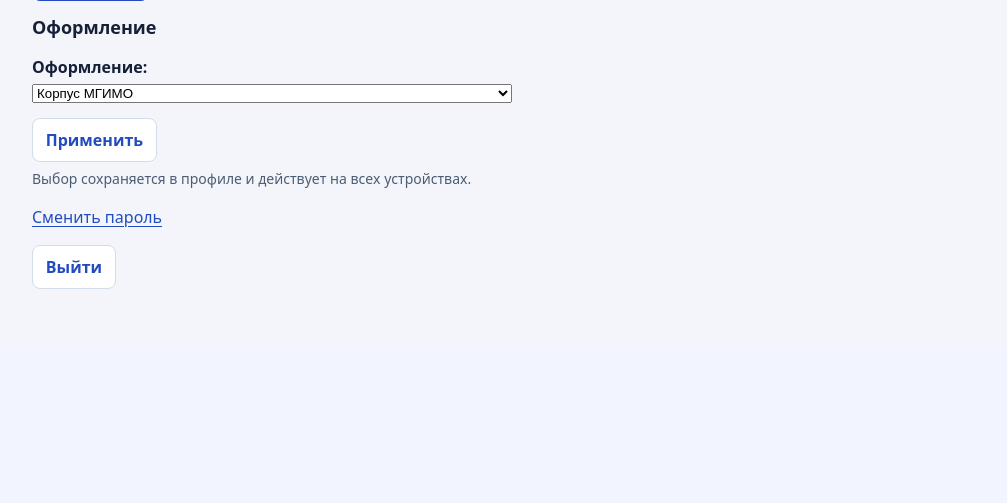
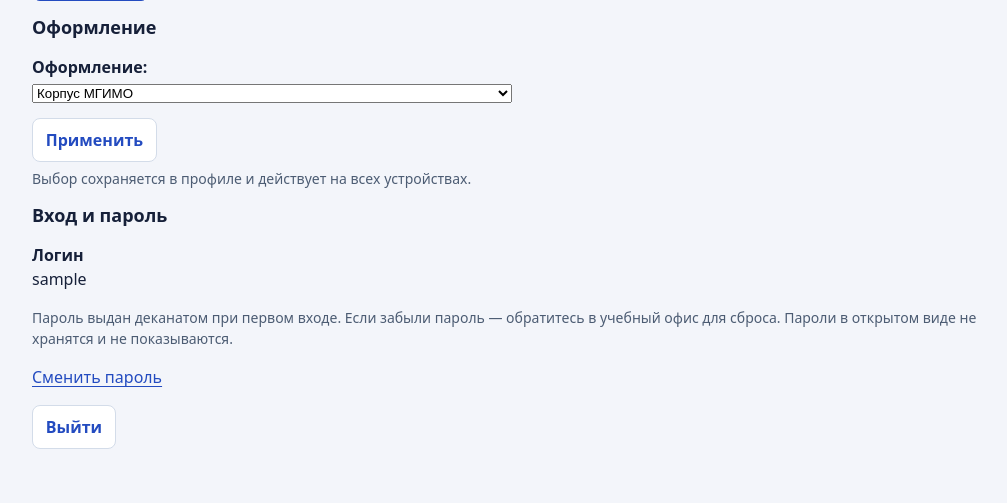
Before and after one commit to Edge0fSanity/mgimo-new-decanait, a Django app: page /profile/ in a window 1280 px wide. Shown: the part 910-1413 px from the top of the page, without its empty margins (104-1111 px from the left). Before the commit the page ends 1199 px from the top, so only its background shows below. Run offline with Django 5.2, Linux system fonts and the light colour scheme; a user stored in the database is signed in; tables that the repository leaves empty hold one stand-in row (values such as "Sample post").

Commit message:
Профиль: раздел «Вход и пароль» — логин, смена пароля, процедура восстановления (ревью п.6, T41)

```diff
--- a/templates/accounts/profile.html
+++ b/templates/accounts/profile.html
@@ -34,6 +34,12 @@
   <button type="submit" name="save_theme" value="1" class="button secondary">Применить</button>
 </form>
 <p class="hint">Выбор сохраняется в профиле и действует на всех устройствах.</p>
+<h2>Вход и пароль</h2>
+<dl class="profile">
+  <dt>Логин</dt><dd>{{ request.user.username }}</dd>
+</dl>
+<p class="hint">Пароль выдан деканатом при первом входе. Если забыли пароль — обратитесь в учебный офис для сброса.
+Пароли в открытом виде не хранятся и не показываются.</p>
 <p><a href="{% url 'password_change' %}">Сменить пароль</a></p>
 <form method="post" action="{% url 'logout' %}" class="actions">{% csrf_token %}
   <button type="submit" class="button secondary">Выйти</button>
```
Also changed, not shown: tests/test_profile_t21.py (+7 -0 lines).
